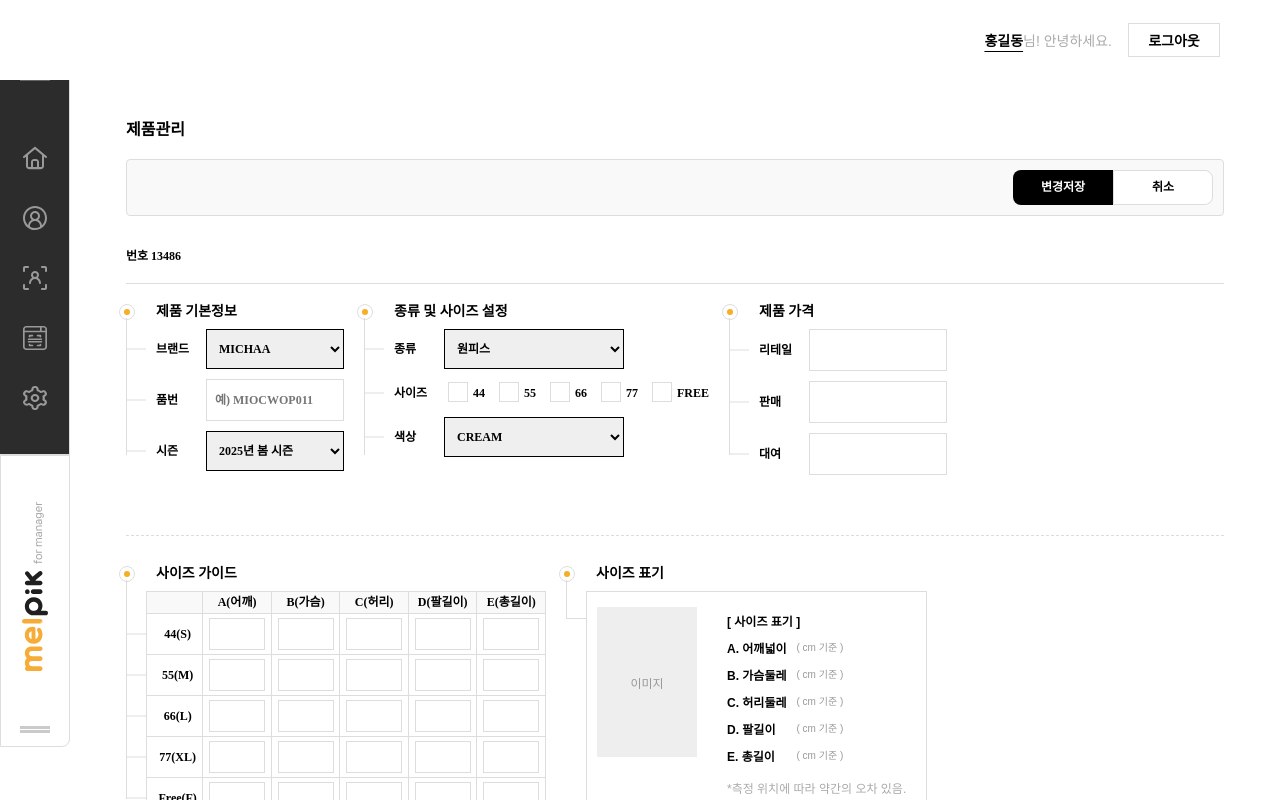
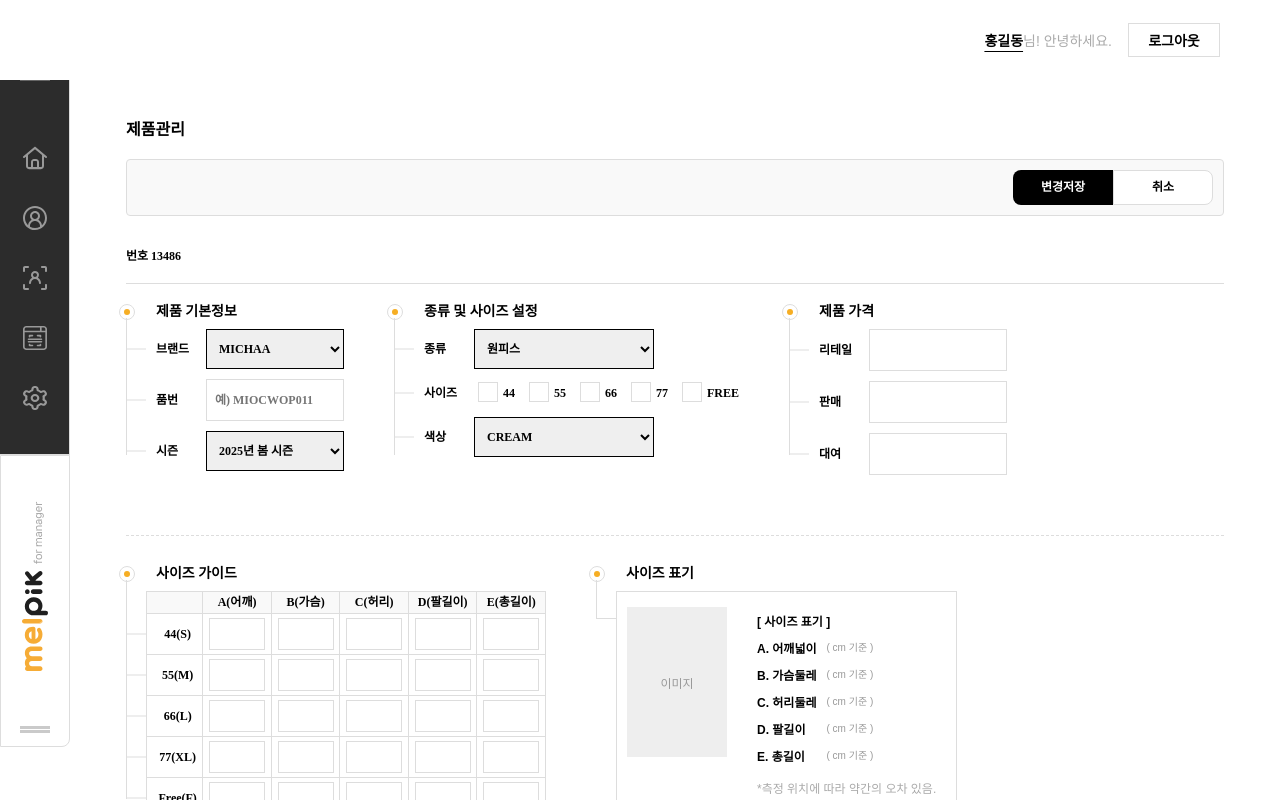
Before and after one commit to me1pik/Admin_Front, a React (Vite) app: page /productregister in a window 1280 px wide. Built offline with nearby package versions, Linux system fonts and the light colour scheme.

Commit message:
fix : ColumnRow gap 수정
20px -> 50px

```diff
--- a/src/pages/ProductRegister.tsx
+++ b/src/pages/ProductRegister.tsx
@@ -651,12 +651,12 @@ const FormWrapper = styled.form`
 /* 레이아웃 */
 const ThreeColumnRow = styled.div`
   display: flex;
-  gap: 20px;
+  gap: 50px;
 `;
 
 const TwoColumnRow = styled.div`
   display: flex;
-  gap: 20px;
+  gap: 50px;
   margin-bottom: 10px;
 `;
 
```
Also changed, not shown: 1 other file (tests, documents, lock files or other folders).
